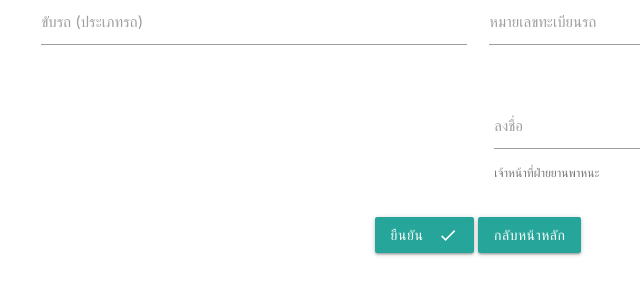
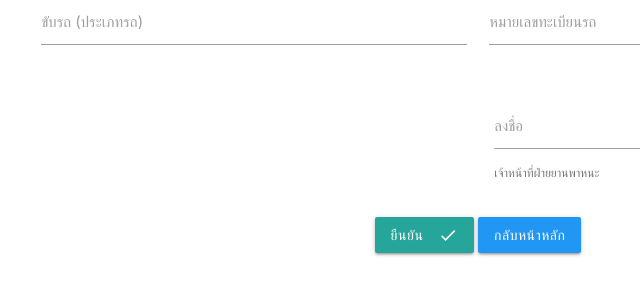
Before and after one commit to MidnightCore/Materialize_car_rent, a PHP site: page /admin_renovate/admin_check_status.php in a window 1280 px wide. Shown: the part 769-1067 px from the top of the page, without its empty margins (162-802 px from the left). Run offline with PHP 8.4, Linux system fonts and the light colour scheme; some libraries are stand-ins or nearby versions.

Commit message:
ล่าสุด

```diff
--- a/admin_renovate/admin_add_driver.php
+++ b/admin_renovate/admin_add_driver.php
@@ -29,7 +29,6 @@
                 <li><a href="admin_add_driver.php">เพิ่มข้อมูลคนขับรถ</a></li>
                 <li><a href="admin_edit_driver.php">แก้ไขข้อมูลคนขับรถ</a></li>
                 <li><a href="admin_check_status.php">ตรวจสถานะคำร้อง</a></li>
-                <!-- <li><a href="http://localhost/phpmyadmin/db_structure.php?server=1&db=materialize_car_rent" target="_blank">phpMyAdmin</a></li> -->
                 <li><a href="../login.php">ออกจากระบบ</a></li>
             </ul>
             <ul id="nav-mobile" class="sidenav">
@@ -39,7 +38,6 @@
                 <li><a href="admin_add_driver.php">เพิ่มข้อมูลคนขับรถ</a></li>
                 <li><a href="admin_edit_driver.php">แก้ไขข้อมูลคนขับรถ</a></li>
                 <li><a href="admin_check_status.php">ตรวจสถานะคำร้อง</a></li>
-                <!-- <li><a href="http://localhost/phpmyadmin/db_structure.php?server=1&db=materialize_car_rent" target="_blank">phpMyAdmin</a></li> -->
                 <li><a href="../login.php">ออกจากระบบ</a></li>
             </ul>
             <a href="#" data-target="nav-mobile" class="sidenav-trigger"><i class="material-icons">menu</i></a>
--- a/admin_renovate/admin_add_user.php
+++ b/admin_renovate/admin_add_user.php
@@ -29,7 +29,6 @@
                 <li><a href="admin_add_driver.php">เพิ่มข้อมูลคนขับรถ</a></li>
                 <li><a href="admin_edit_driver.php">แก้ไขข้อมูลคนขับรถ</a></li>
                 <li><a href="admin_check_status.php">ตรวจสถานะคำร้อง</a></li>
-                <!-- <li><a href="http://localhost/phpmyadmin/db_structure.php?server=1&db=materialize_car_rent" target="_blank">phpMyAdmin</a></li> -->
                 <li><a href="../login.php">ออกจากระบบ</a></li>
             </ul>
             <ul id="nav-mobile" class="sidenav">
@@ -39,7 +38,6 @@
                 <li><a href="admin_add_driver.php">เพิ่มข้อมูลคนขับรถ</a></li>
                 <li><a href="admin_edit_driver.php">แก้ไขข้อมูลคนขับรถ</a></li>
                 <li><a href="admin_check_status.php">ตรวจสถานะคำร้อง</a></li>
-                <!-- <li><a href="http://localhost/phpmyadmin/db_structure.php?server=1&db=materialize_car_rent" target="_blank">phpMyAdmin</a></li> -->
                 <li><a href="../login.php">ออกจากระบบ</a></li>
             </ul>
             <a href="#" data-target="nav-mobile" class="sidenav-trigger"><i class="material-icons">menu</i></a>
--- a/admin_renovate/admin_check_status.php
+++ b/admin_renovate/admin_check_status.php
@@ -29,7 +29,6 @@
                 <li><a href="admin_add_driver.php">เพิ่มข้อมูลคนขับรถ</a></li>
                 <li><a href="admin_edit_driver.php">แก้ไขข้อมูลคนขับรถ</a></li>
                 <li><a href="admin_check_status.php">ตรวจสถานะคำร้อง</a></li>
-                <!-- <li><a href="http://localhost/phpmyadmin/db_structure.php?server=1&db=materialize_car_rent" target="_blank">phpMyAdmin</a></li> -->
                 <li><a href="../login.php">ออกจากระบบ</a></li>
             </ul>
             <ul id="nav-mobile" class="sidenav">
@@ -39,7 +38,6 @@
                 <li><a href="admin_add_driver.php">เพิ่มข้อมูลคนขับรถ</a></li>
                 <li><a href="admin_edit_driver.php">แก้ไขข้อมูลคนขับรถ</a></li>
                 <li><a href="admin_check_status.php">ตรวจสถานะคำร้อง</a></li>
-                <!-- <li><a href="http://localhost/phpmyadmin/db_structure.php?server=1&db=materialize_car_rent" target="_blank">phpMyAdmin</a></li> -->
                 <li><a href="../login.php">ออกจากระบบ</a></li>
             </ul>
             <a href="#" data-target="nav-mobile" class="sidenav-trigger"><i class="material-icons">menu</i></a>
@@ -132,7 +130,7 @@
             <button type="submit" form="nukKaew" class="btn pulse waves-effect waves-light">ยืนยัน
                 <i class="material-icons right">done</i>
             </button>
-            <a href="index.html" id="but3" class="waves-effect waves-light btn">กลับหน้าหลัก</a>
+            <a href="index.html" id="but3" class="blue darken-3-effect blue darken-3-light btn">กลับหน้าหลัก</a>
         </div><br><br>
         <!-- จบส่วนของเจ้าหน้าที่ -->
 
--- a/admin_renovate/admin_edit_driver.php
+++ b/admin_renovate/admin_edit_driver.php
@@ -29,7 +29,6 @@
                 <li><a href="admin_add_driver.php">เพิ่มข้อมูลคนขับรถ</a></li>
                 <li><a href="admin_edit_driver.php">แก้ไขข้อมูลคนขับรถ</a></li>
                 <li><a href="admin_check_status.php">ตรวจสถานะคำร้อง</a></li>
-                <!-- <li><a href="http://localhost/phpmyadmin/db_structure.php?server=1&db=materialize_car_rent" target="_blank">phpMyAdmin</a></li> -->
                 <li><a href="../login.php">ออกจากระบบ</a></li>
             </ul>
             <ul id="nav-mobile" class="sidenav">
@@ -39,7 +38,6 @@
                 <li><a href="admin_add_driver.php">เพิ่มข้อมูลคนขับรถ</a></li>
                 <li><a href="admin_edit_driver.php">แก้ไขข้อมูลคนขับรถ</a></li>
                 <li><a href="admin_check_status.php">ตรวจสถานะคำร้อง</a></li>
-                <!-- <li><a href="http://localhost/phpmyadmin/db_structure.php?server=1&db=materialize_car_rent" target="_blank">phpMyAdmin</a></li> -->
                 <li><a href="../login.php">ออกจากระบบ</a></li>
             </ul>
             <a href="#" data-target="nav-mobile" class="sidenav-trigger"><i class="material-icons">menu</i></a>
--- a/admin_renovate/admin_edit_user.php
+++ b/admin_renovate/admin_edit_user.php
@@ -29,7 +29,6 @@
                 <li><a href="admin_add_driver.php">เพิ่มข้อมูลคนขับรถ</a></li>
                 <li><a href="admin_edit_driver.php">แก้ไขข้อมูลคนขับรถ</a></li>
                 <li><a href="admin_check_status.php">ตรวจสถานะคำร้อง</a></li>
-                <!-- <li><a href="http://localhost/phpmyadmin/db_structure.php?server=1&db=materialize_car_rent" target="_blank">phpMyAdmin</a></li> -->
                 <li><a href="../login.php">ออกจากระบบ</a></li>
             </ul>
             <ul id="nav-mobile" class="sidenav">
@@ -39,7 +38,6 @@
                 <li><a href="admin_add_driver.php">เพิ่มข้อมูลคนขับรถ</a></li>
                 <li><a href="admin_edit_driver.php">แก้ไขข้อมูลคนขับรถ</a></li>
                 <li><a href="admin_check_status.php">ตรวจสถานะคำร้อง</a></li>
-                <!-- <li><a href="http://localhost/phpmyadmin/db_structure.php?server=1&db=materialize_car_rent" target="_blank">phpMyAdmin</a></li> -->
                 <li><a href="../login.php">ออกจากระบบ</a></li>
             </ul>
             <a href="#" data-target="nav-mobile" class="sidenav-trigger"><i class="material-icons">menu</i></a>
--- a/admin_renovate/admin_page.php
+++ b/admin_renovate/admin_page.php
@@ -60,7 +60,6 @@
                 <li><a href="admin_add_driver.php">เพิ่มข้อมูลคนขับรถ</a></li>
                 <li><a href="admin_edit_driver.php">แก้ไขข้อมูลคนขับรถ</a></li>
                 <li><a href="admin_check_status.php">ตรวจสถานะคำร้อง</a></li>
-                <!-- <li><a href="http://localhost/phpmyadmin/db_structure.php?server=1&db=materialize_car_rent" target="_blank">phpMyAdmin</a></li> -->
                 <li><a href="../login.php">ออกจากระบบ</a></li>
             </ul>
             <ul id="nav-mobile" class="sidenav">
@@ -70,7 +69,6 @@
                 <li><a href="admin_add_driver.php">เพิ่มข้อมูลคนขับรถ</a></li>
                 <li><a href="admin_edit_driver.php">แก้ไขข้อมูลคนขับรถ</a></li>
                 <li><a href="admin_check_status.php">ตรวจสถานะคำร้อง</a></li>
-                <!-- <li><a href="http://localhost/phpmyadmin/db_structure.php?server=1&db=materialize_car_rent" target="_blank">phpMyAdmin</a></li> -->
                 <li><a href="../login.php">ออกจากระบบ</a></li>
             </ul>
             <a href="#" data-target="nav-mobile" class="sidenav-trigger"><i class="material-icons">menu</i></a>
```
